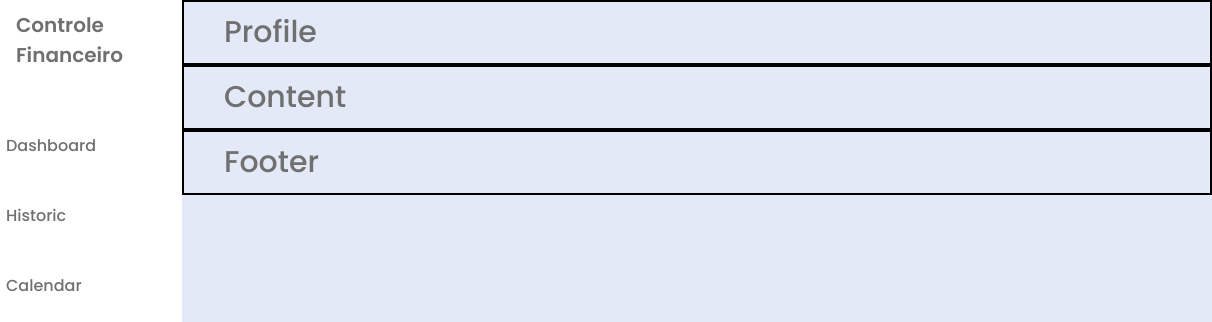
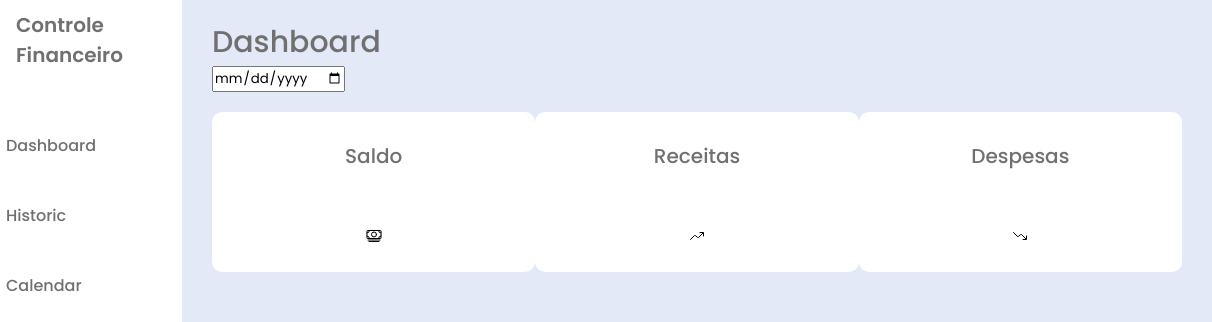
Before and after one commit to IgorTLA/project-controle-de-despesas, a plain HTML site: page index.html in a window 1280 px wide. Shown: the top 322 px of the page, 68-1280 px from the left. Drawn offline with nearby package versions, Linux system fonts and the light colour scheme.

Commit message:
Add contents

```diff
--- a/index.html
+++ b/index.html
@@ -65,17 +65,29 @@
     </aside>
 
     <main class="content">
-        <header id="topMenu" class="container">
-            <div class="text">Profile</div>
-        </header>
+        <span class="title">Dashboard</span>
+        <div class="date">
+            <input type="date">
+        </div>
 
-        <section id="content" class="container">
-            <div class="text">Content</div>
+        <section class="insights">
+            <div class="box balance">
+                <h1 class="text">Saldo</h1>
+                <ion-icon name="cash-outline"></ion-icon>
+            </div>
+            <div class="box revenue">
+                <span class="text">Receitas</span>
+                <ion-icon name="trending-up-outline"></ion-icon>
+            </div>
+            <div class="box expenditure">
+                <span class="text">Despesas</span>
+                <ion-icon name="trending-down-outline"></ion-icon>
+            </div>
         </section>
 
-        <footer id="footer" class="container">
-            <div class="text">Footer</div>
-        </footer>
+        <section class="calendar">
+
+        </section>
     </main>
 
     <script type="module" src="https://unpkg.com/ionicons@5.5.2/dist/ionicons/ionicons.esm.js"></script>
--- a/style.css
+++ b/style.css
@@ -39,11 +39,6 @@ body.dark {
     --primary-color-light: #3a3b3c;
     --toggle-color: #fff;
     --text-color: #ccc;
-}
-
-.container {
-    display: flex;
-    border: 2px solid black;
 }
 
 /*----- Sidebar -----*/
@@ -240,17 +235,45 @@ body.dark .switch::before {
     left: 88px;
     height: 100vh;
     width: calc(100% - 88px);
+    padding: 20px 30px;
     transition: var(--tran-05);
-}
-
-.content .text {
-    font-size: 30px;
-    font-weight: 500;
-    color: var(--text-color);
-    padding: 8px 40px;
 }
 
 .sidebar:hover~.content {
     left: 250px;
     width: calc(100% - 250px);
 }
+
+/*----- Reusable CSS -----*/
+.content .title {
+    font-size: 30px;
+    font-weight: 500;
+    color: var(--text-color);
+}
+
+.content .insights {
+    display: flex;
+    flex-flow: row nowrap;
+    align-items: center;
+    justify-content: space-around;
+    margin-top: 20px;
+}
+
+.content .insights .text {
+    font-size: 20px;
+    font-weight: 500;
+    color: var(--text-color);
+}
+
+.content .box {
+    display: flex;
+    align-items: center;
+    flex-direction: column;
+    justify-content: space-around;
+    height: 160px;
+    width: 460px;
+    border-radius: 10px;
+    /* box-shadow: 0.4em 0.4em 0.6em #00000036; */
+    background: var(--sidebar-color);
+    transition: var(--tran-05);
+}
```
